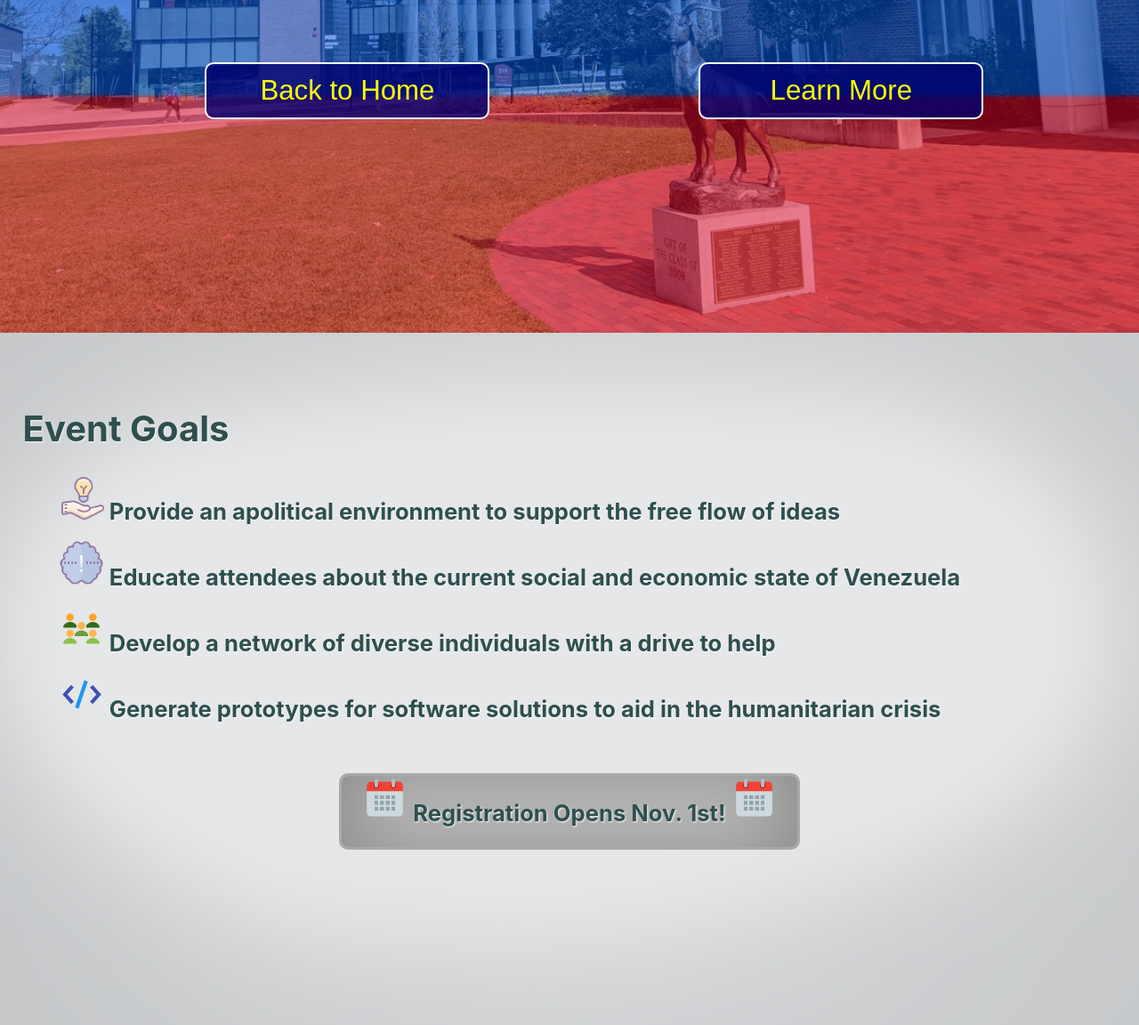
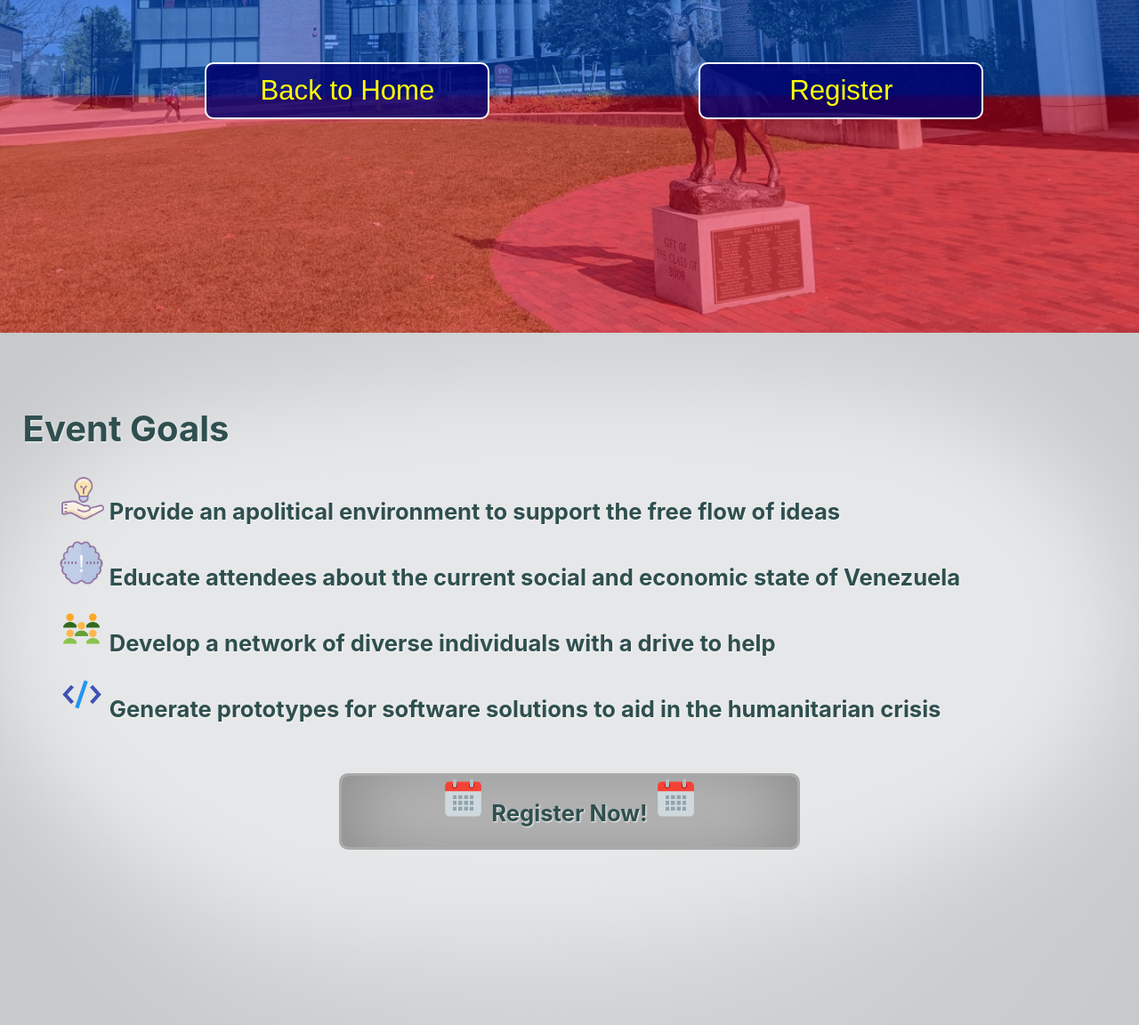
Before and after one commit to HackForVenezuela/hackforvenezuela.github.io, a plain HTML site: page wpi/index.html in a window 1280 px wide. Shown: the part 426-1578 px from the top of the page at 89% size. Drawn offline with Linux system fonts and the light colour scheme.

Commit message:
Update index.html

```diff
--- a/wpi/index.html
+++ b/wpi/index.html
@@ -20,7 +20,7 @@
                 </div>
                 <a href="../" class="button-link"><button class="button cover-button">Back to Home</button></a>
                 <!-- <a href="https://mlh.io/localhackday" class="button-link"><button class="button cover-button">Register</button></a> -->
-                <a href="#goals" class="button-link"><button class="button cover-button">Learn More</button></a>
+                <a href="https://localhackday.mlh.io/user/events/616-worcester-polytechnic-institute" class="button-link"><button class="button cover-button">Register</button></a>
             </div>
             <div id="goals" class="section section-light">
                 <br>
@@ -32,10 +32,10 @@
                     <li><img src="../images/connect.png" class="goals-img"> Develop a network of diverse individuals with a drive to help</li>
                     <li><img src="../images/software.png" class="goals-img"> Generate prototypes for software solutions to aid in the humanitarian crisis</li>
                 </ul>
-                <a disabled class="button-link" href="">
+                <a class="button-link" href="https://localhackday.mlh.io/user/events/616-worcester-polytechnic-institute">
                     <h1 class="register-button">
                         <img src="../images/event.png" class="goals-img">
-                        Registration Opens Nov. 1st!
+                        Register Now!
                         <img src="../images/event.png" class="goals-img">
                     </h1>
                 </a>
```
